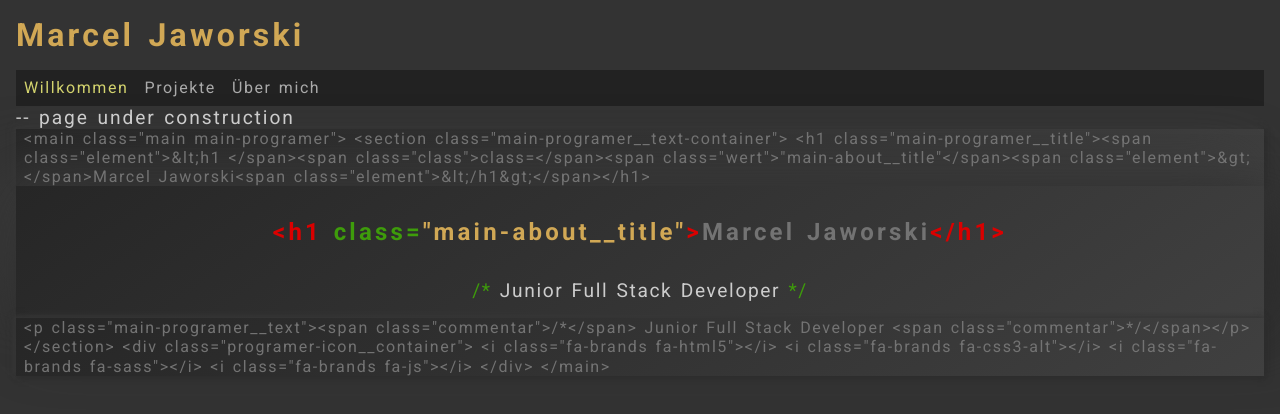
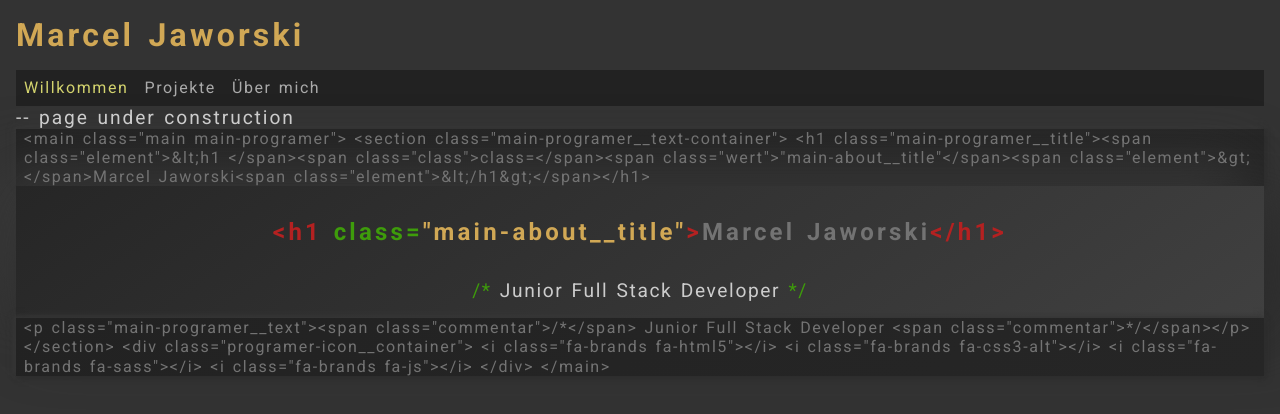
Before and after one commit to marceljaworski/portfolio, a React (Vite) app: page /welcome in a window 1280 px wide. Shown: the top 414 px of the page. Built offline with nearby package versions, Linux system fonts and the light colour scheme.

Commit message:
some color variables

```diff
--- a/src/pages/PageWelcome.scss
+++ b/src/pages/PageWelcome.scss
@@ -11,7 +11,7 @@
     padding-left: 0.5rem;
     line-height: 1.5em;
     overflow: hidden;
-    background: linear-gradient(145deg, #262626, #404040);
+    background: linear-gradient(145deg, #222,  #262626);
     box-shadow:  2px 2px 6px #2b2b2b,
              -2px -2px 6px #3a3a3a;
 }
--- a/src/pages/PageWelcome.tsx
+++ b/src/pages/PageWelcome.tsx
@@ -15,7 +15,6 @@ export const PageWelcome = () => {
                 &lt;h1 class=&quot;main-programer__title&quot;&gt;&lt;span class=&quot;element&quot;&gt;&amp;lt;h1 &lt;/span&gt;&lt;span class=&quot;class&quot;&gt;class=&lt;/span&gt;&lt;span class=&quot;wert&quot;&gt;&quot;main-about__title&quot;&lt;/span&gt;&lt;span class=&quot;element&quot;&gt;&amp;gt;&lt;/span&gt;Marcel Jaworski&lt;span class=&quot;element&quot;&gt;&amp;lt;/h1&amp;gt;&lt;/span&gt;&lt;/h1&gt;
                 </p>
       </section>
-
       <section className="main-programer__text-container">
           <h1 className="main-programer__title"><span className="element">&lt;h1 </span><span className="class">class=</span><span className="wert">"main-about__title"</span><span className="element">&gt;</span>Marcel Jaworski<span className="element">&lt;/h1&gt;</span></h1>
           <p className="main-programer__text"><span className="commentar">/*</span> Junior Full Stack Developer <span className="commentar">*/</span></p>
--- a/src/variables.scss
+++ b/src/variables.scss
@@ -2,7 +2,7 @@ $primary:#F2F2F2;
 $secundary:#737373;
 $dark: #323232;
 $blue: blue;
-$red: #db0000;
+$red: #b42121;
 $yellow:#FFD714;
 $green: #3E9C0B;
 $black: #0D0D0D;
```
Lines whose indentation alone changed are shown as unchanged.
